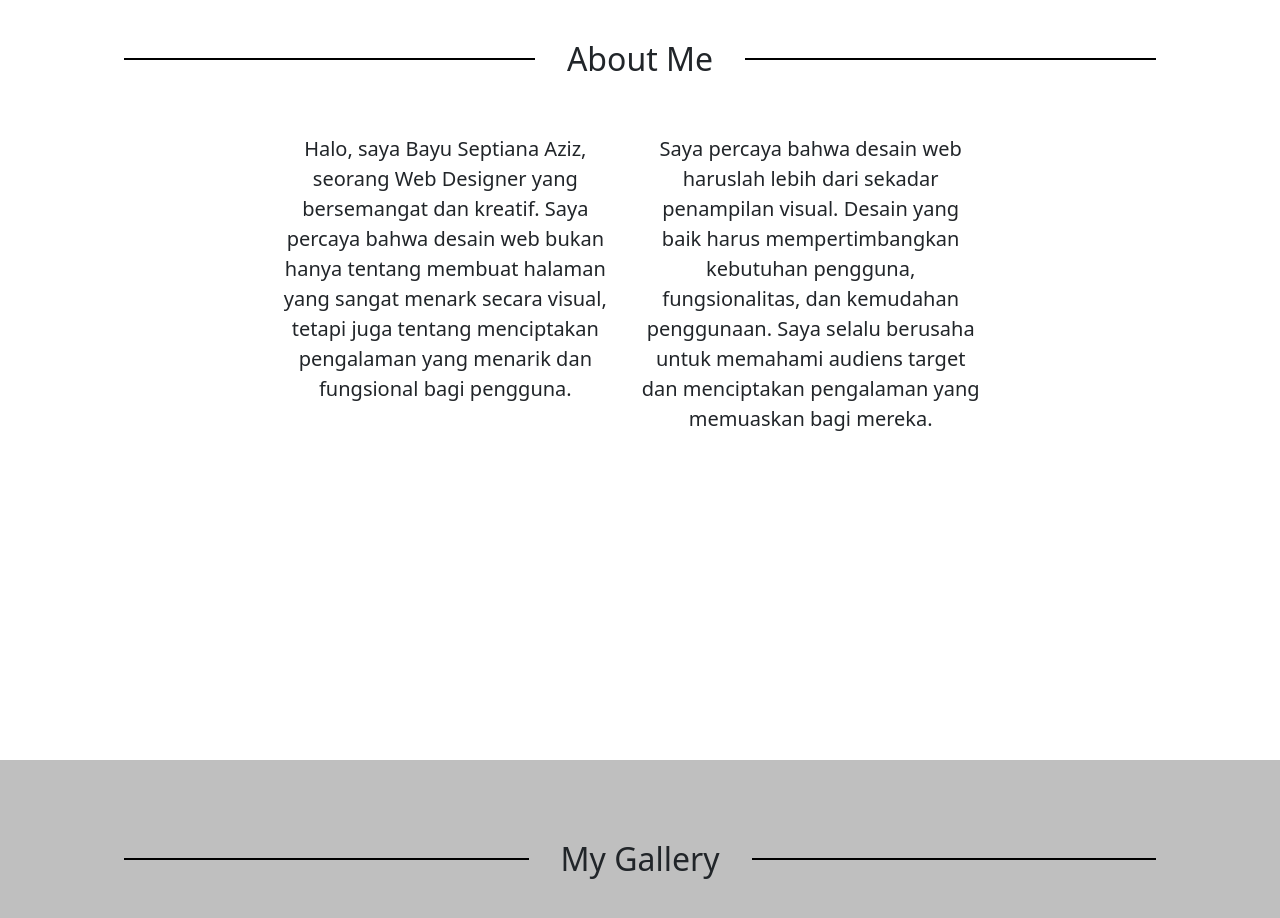
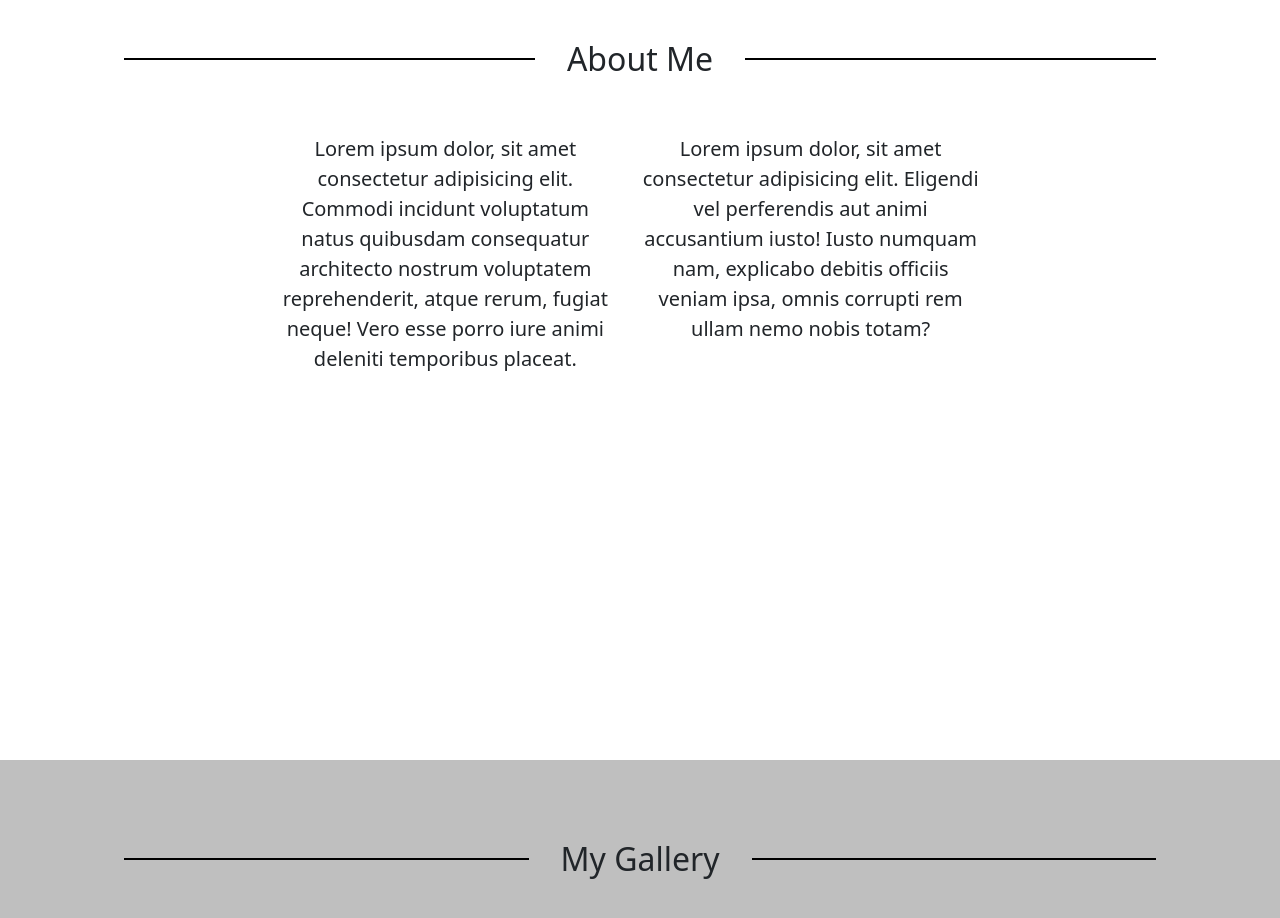
Before and after one commit to bayu-s-aziz/WebPorto, a plain HTML site: page index.html in a window 1280 px wide. Shown: the part 840-1758 px from the top of the page. Drawn offline with nearby package versions, Linux system fonts and the light colour scheme.

Commit message:
change about content

```diff
--- a/index.html
+++ b/index.html
@@ -57,15 +57,12 @@
           <div class="row justify-content-center fs-5 text-center mt-5">
             <div class="col-md-4">
               <p>
-                Halo, saya Bayu Septiana Aziz, seorang Web Designer yang bersemangat dan kreatif. Saya percaya bahwa desain web bukan hanya tentang membuat halaman yang sangat menark secara visual, tetapi juga tentang menciptakan pengalaman
-                yang menarik dan fungsional bagi pengguna.
+                Lorem ipsum dolor, sit amet consectetur adipisicing elit. Commodi incidunt voluptatum natus quibusdam consequatur architecto nostrum voluptatem reprehenderit, atque rerum, fugiat neque! Vero esse porro iure animi deleniti
+                temporibus placeat.
               </p>
             </div>
             <div class="col-4">
-              <p>
-                Saya percaya bahwa desain web haruslah lebih dari sekadar penampilan visual. Desain yang baik harus mempertimbangkan kebutuhan pengguna, fungsionalitas, dan kemudahan penggunaan. Saya selalu berusaha untuk memahami audiens
-                target dan menciptakan pengalaman yang memuaskan bagi mereka.
-              </p>
+              <p>Lorem ipsum dolor, sit amet consectetur adipisicing elit. Eligendi vel perferendis aut animi accusantium iusto! Iusto numquam nam, explicabo debitis officiis veniam ipsa, omnis corrupti rem ullam nemo nobis totam?</p>
             </div>
           </div>
         </div>
```
